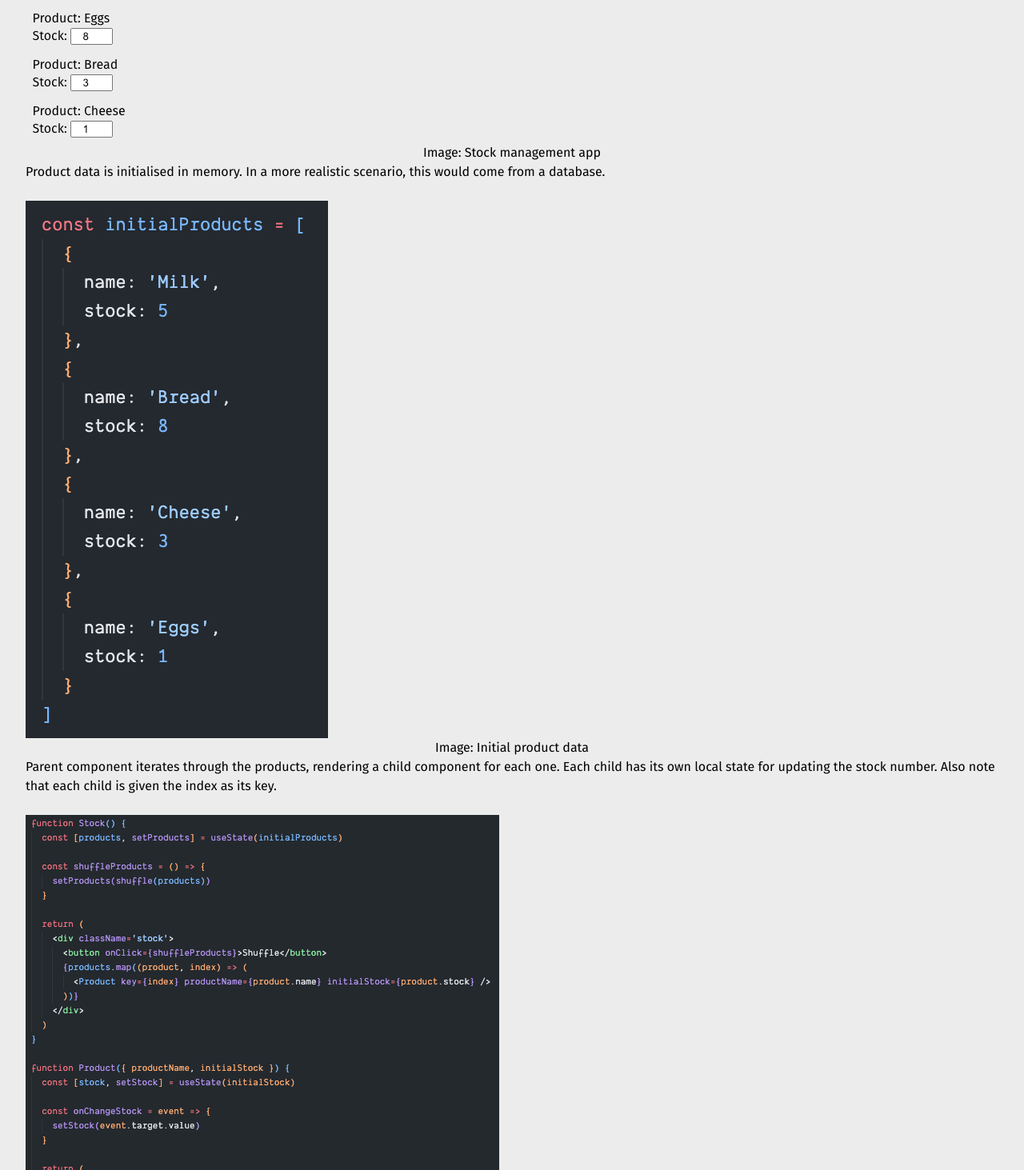
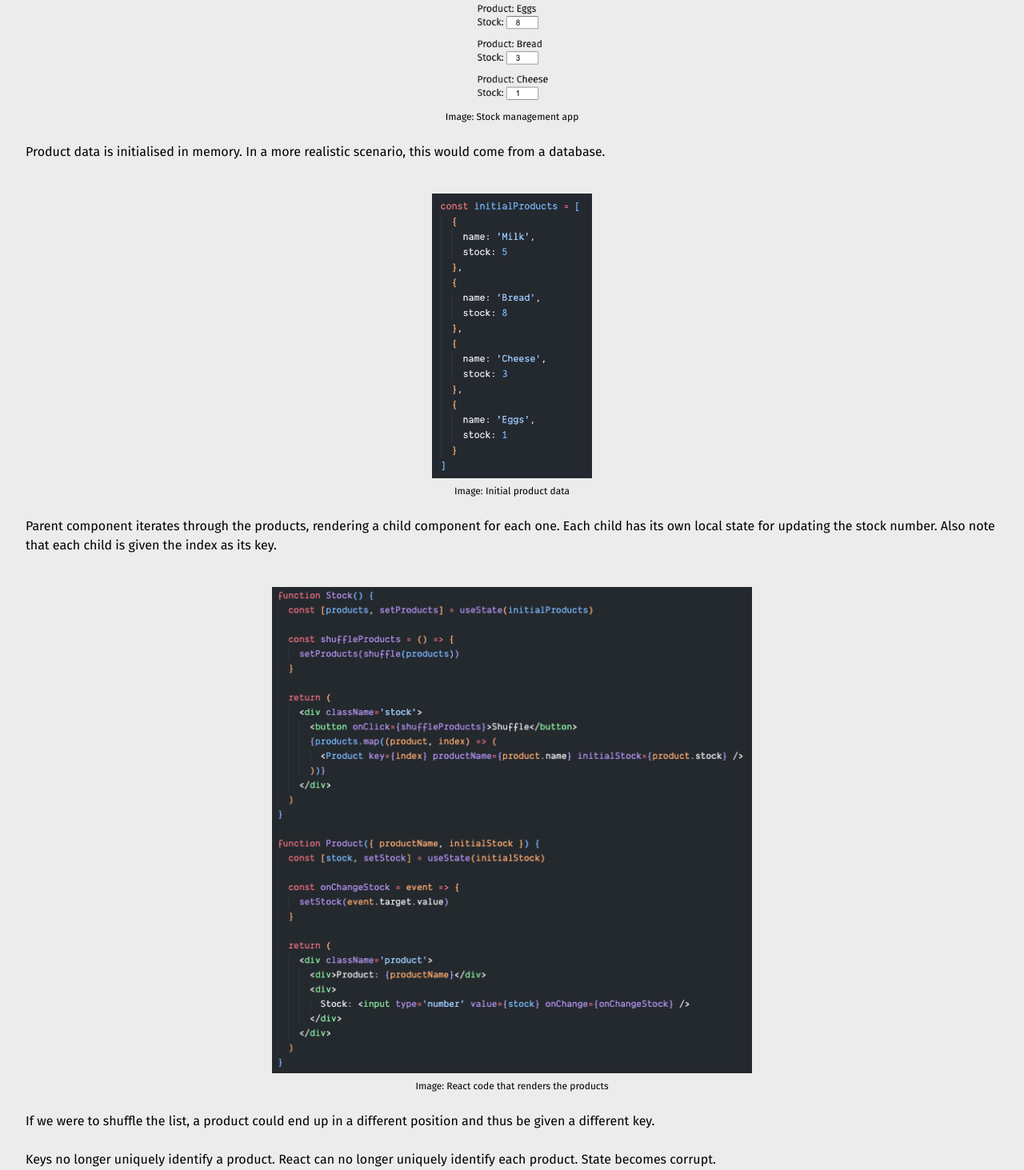
Before and after one commit to gouldie/gouldie.github.io, a Next.js app: page /posts/keys-in-react in a window 1280 px wide. Shown: the part 907-2370 px from the top of the page at 80% size. Built offline with nearby package versions, Linux system fonts and the light colour scheme.

Commit message:
added <PostImage />

```diff
--- /dev/null
+++ b/components/PostImage.js
@@ -0,0 +1,10 @@
+function PostImage({ src, alt, width }) {
+  return (
+    <figure className='text-center pt-4 pb-6'>
+      <img className={`inline max-w-[90%]`} src={src} alt={alt} style={{ width }} />
+      <figcaption className='text-xs pt-2'>Image: {alt}</figcaption>
+    </figure>
+  )
+}
+
+export default PostImage
--- a/pages/posts/keys-in-react.mdx
+++ b/pages/posts/keys-in-react.mdx
@@ -8,6 +8,7 @@ description:
 ---
 
 import Post from '@/components/Post'
+import PostImage from '@/components/PostImage'
 
 # React - Keys
 
@@ -35,39 +36,18 @@ available for each one. It has two main features:
 - The user can update the stock for a particular product
 - The user can shuffle the order of the products
 
-<figure className='text-center pt-4 pb-6'>
-  <img
-    className={`inline w-[100px] max-w-[90%]`}
-    src='/images/keys-1.png'
-    alt='Stock management app'
-  />
-  <figcaption className='text-xs pt-2'>Image: Stock management app</figcaption>
-</figure>
+<PostImage src='/images/keys-1.png' alt='Stock management app' width='100px' />
 
 Product data is initialised in memory. In a more realistic scenario, this would come from a
 database.
 
-<figure className='text-center pt-4 pb-6'>
-  <img
-    className={`inline w-[200px] max-w-[90%]`}
-    src='/images/keys-2.png'
-    alt='Initial product data'
-  />
-  <figcaption className='text-xs pt-2'>Image: Initial product data</figcaption>
-</figure>
+<PostImage src='/images/keys-2.png' alt='Initial product data' width='200px' />
 
 Parent component iterates through the products, rendering a child component for each one. Each child
 has its own local state for updating the stock number. Also note that each child is given the index
 as its key.
 
-<figure className='text-center pt-4 pb-6'>
-  <img
-    className={`inline w-[600px] max-w-[90%]`}
-    src='/images/keys-3.png'
-    alt='React code that renders the products'
-  />
-  <figcaption className='text-xs pt-2'>Image: React code that renders the products</figcaption>
-</figure>
+<PostImage src='/images/keys-3.png' alt='React code that renders the products' width='600px' />
 
 If we were to shuffle the list, a product could end up in a different position and thus be given a
 different key.
@@ -75,54 +55,30 @@ different key.
 Keys no longer uniquely identify a product. React can no longer uniquely identify each product.
 State becomes corrupt.
 
-<figure className='text-center pt-4 pb-6'>
-  <img
-    className={`inline w-[100px] max-w-[90%]`}
+<PostImage
   src='/images/keys-4.gif'
   alt='State becoming corrupt with indexes as keys'
+  width='100px'
 />
-  <figcaption className='text-xs pt-2'>
-    Image: State becoming corrupt with indexes as keys
-  </figcaption>
-</figure>
 
 ### So what's the solution?
 
 Ensure each item has unique identifier. If it's a database resource, it may already have a unique id
 you can use.
 
-<figure className='text-center pt-4 pb-6'>
-  <img
-    className={`inline w-[100px] max-w-[90%]`}
-    src='/images/keys-5.png'
-    alt='Giving each product a unique id'
-  />
-  <figcaption className='text-xs pt-2'>Image: Giving each product a unique id</figcaption>
-</figure>
+<PostImage src='/images/keys-5.png' alt='Giving each product a unique id' width='200px' />
 
 Use the unique identifier as the key rather than the index.
 
-<figure className='text-center pt-4 pb-6'>
-  <img
-    className={`inline w-[600px] max-w-[90%]`}
+<PostImage
   src='/images/keys-6.png'
   alt='Passing the unique id as a key into each list item'
+  width='600px'
 />
-  <figcaption className='text-xs pt-2'>
-    Image: Passing the unique id as a key into each list item
-  </figcaption>
-</figure>
 
 Finally, React should now be able to track each list item correctly.
 
-<figure className='text-center pt-4 pb-6'>
-  <img
-    className={`inline w-[100px] max-w-[90%]`}
-    src='/images/keys-7.gif'
-    alt='Correct state using ids as keys'
-  />
-  <figcaption className='text-xs pt-2'>Image: Correct state using ids as keys</figcaption>
-</figure>
+<PostImage src='/images/keys-7.gif' alt='Correct state using ids as keys' width='100px' />
 
 tl;dr - only use indexes as keys if you are sure the list order and length will not change. If in
 doubt, use a unique identifier.
```
Lines whose indentation alone changed are shown as unchanged.
